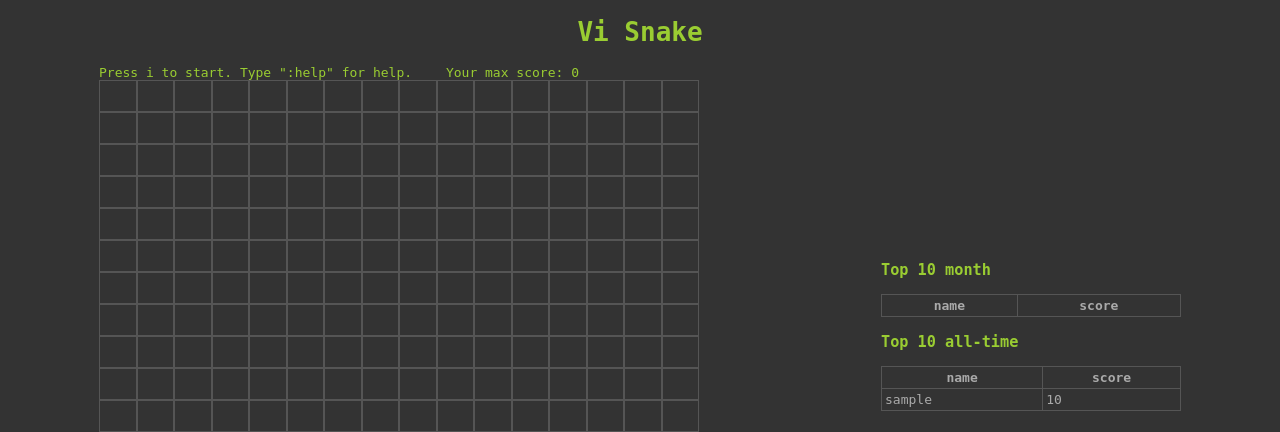
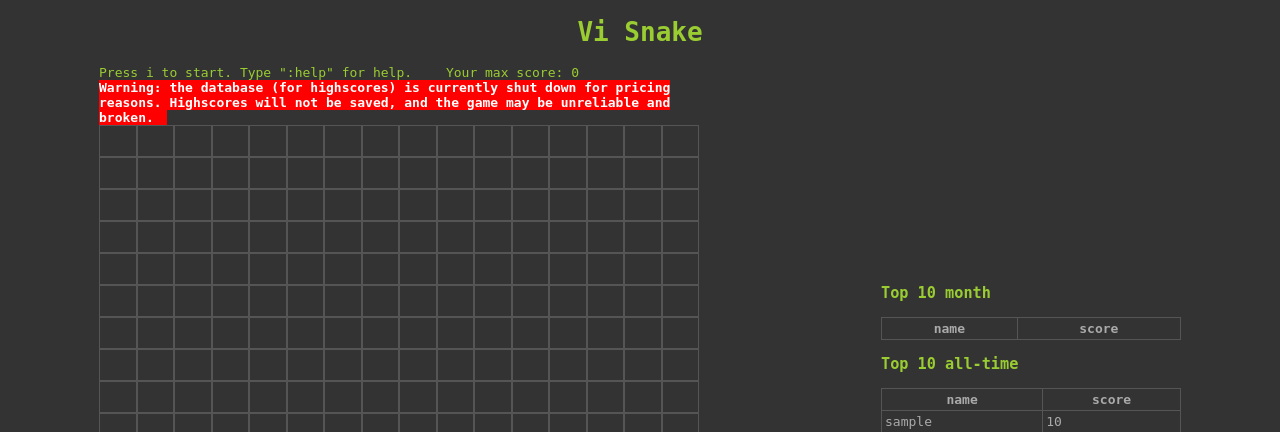
Before and after one commit to christianfosli/visnake, a Flask app: page / in a window 1280 px wide. Shown: the top 432 px of the page. Run offline with Flask 2, Linux system fonts and the light colour scheme; tables that the repository leaves empty hold one stand-in row (values such as "Sample post"); data that the repository does not hold is empty.

Commit message:
Add warning about broken database
Related: #9

```diff
--- a/templates/index.html
+++ b/templates/index.html
@@ -6,7 +6,11 @@
 <main>
 <div>
     <span id="start-instructions">Press i to start. Type ":help" for help.</span>
-    <span id="score"></span> <span id="max-score"></span>
+    <span id="score"></span> <span id="max-score"></span><br>
+    <span style="background-color: red; color: white; font-weight: bold">
+        Warning: the database (for highscores) is currently shut down for pricing reasons.
+        Highscores will not be saved, and the game may be unreliable and broken.
+    </span>
 </div>
 <!--Game to be injected by JS-->
 <div id="mobile-keyboard">
```
